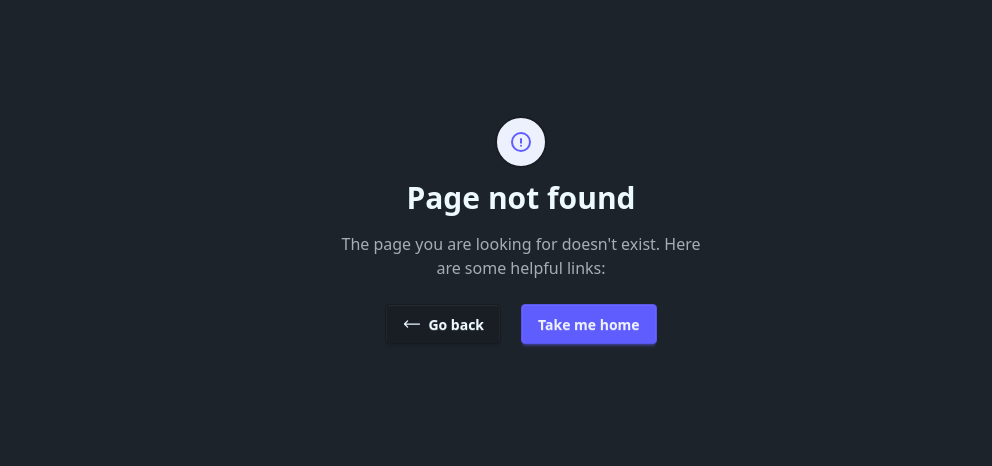
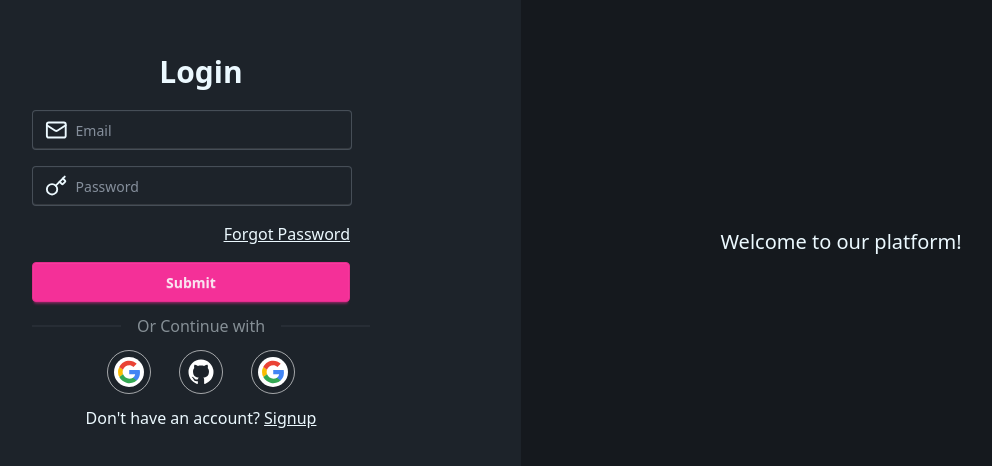
Before and after one commit to sakibansari546/cohort-leetlab, a React (Vite) app in the folder frontend/: page /login in a window 1280 px wide. Before the commit this address had no page. Shown: the part 158-624 px from the top of the page, without its empty margins (119-1111 px from the left). Built offline with nearby package versions, Linux system fonts and the light colour scheme.

Commit message:
11/05 May - feat: add Login and Signup pages with routing; implement Input component for form fields

```diff
--- a/frontend/src/App.jsx
+++ b/frontend/src/App.jsx
@@ -7,6 +7,7 @@ import Theme from "./pages/Theme";
 import Navbar from "./components/Navbar";
 import NotFoundPage from "./pages/NotFound";
 import Home from "./pages/Home";
+import LoginAndSignup from "./pages/LoginAndSignup";
 
 function App() {
   const { theme } = useSelector((state) => state.theme);
@@ -14,6 +15,9 @@ function App() {
   return (
     <div data-theme={theme}>
       <Routes>
+        <Route path="/login" element={<LoginAndSignup type="login" />} />
+        <Route path="/signup" element={<LoginAndSignup type="signup" />} />
+
         <Route path="/" element={<Navbar />}>
           <Route index element={<Home />} />
           <Route path="theme" element={<Theme />} />
--- /dev/null
+++ b/frontend/src/components/Input.jsx
@@ -0,0 +1,18 @@
+import React from "react";
+
+const Input = ({ label, icon, type, ...props }) => {
+  return (
+    <>
+      <div>
+        <div className="flex flex-col w-full">
+          <label className="input ">
+            {icon}
+            <input className="w-70" type={type} {...props} required />
+          </label>
+        </div>
+      </div>
+    </>
+  );
+};
+
+export default Input;
--- /dev/null
+++ b/frontend/src/pages/LoginAndSignup.jsx
@@ -0,0 +1,183 @@
+import React from "react";
+import Input from "../components/Input";
+import { Key, Mail, User } from "lucide-react";
+import { Link } from "react-router-dom";
+
+const LoginAndSignup = ({ type }) => {
+  const isSignupPage = type === "signup";
+  const handleChange = (e) => {
+    console.log(e.target.value);
+  };
+  return (
+    <>
+      <div>
+        <div className="flex items-center w-full min-h-screen">
+          <div className="bg-base-100 w-[50%] min-h-screen">
+            <div className="">
+              <div className="flex items-center flex-col gap-5 justify-center h-screen">
+                <div className="">
+                  <div>
+                    <h1 className="font-bold text-3xl text-center mb-5">
+                      {isSignupPage ? "Signup" : "Login"}
+                    </h1>
+                  </div>
+                  <form className="space-y-4">
+                    {isSignupPage && (
+                      <div>
+                        <Input
+                          onChange={handleChange}
+                          icon={<User />}
+                          label="Fullname"
+                          type="text"
+                          placeholder="Fullname"
+                        />
+                      </div>
+                    )}
+                    <div>
+                      <Input
+                        onChange={handleChange}
+                        icon={<Mail />}
+                        label="Email"
+                        type="email"
+                        placeholder="Email"
+                      />
+                    </div>
+                    <div>
+                      <Input
+                        onChange={handleChange}
+                        icon={<Key />}
+                        label="Password"
+                        type="password"
+                        placeholder="Password"
+                      />
+                    </div>
+                    <div className="float-right mr-5 underline font-light">
+                      <Link to="/forgot-password">Forgot Password</Link>
+                    </div>
+
+                    <div className="mr-5">
+                      <button className="btn btn-secondary w-full">
+                        Submit
+                      </button>
+                    </div>
+                  </form>
+                  <div className="divider font-light opacity-50">
+                    Or Continue with
+                  </div>
+                  <div className="my-3 flex items-center justify-center gap-7">
+                    <div>
+                      <button className="border-1 p-1.5 border-white/60 rounded-full cursor-pointer">
+                        {" "}
+                        <svg
+                          aria-label="Google logo"
+                          width="30"
+                          height="30"
+                          className="rounded-full"
+                          xmlns="http://www.w3.org/2000/svg"
+                          viewBox="0 0 512 512"
+                        >
+                          <g>
+                            <path d="m0 0H512V512H0" fill="#fff"></path>
+                            <path
+                              fill="#34a853"
+                              d="M153 292c30 82 118 95 171 60h62v48A192 192 0 0190 341"
+                            ></path>
+                            <path
+                              fill="#4285f4"
+                              d="m386 400a140 175 0 0053-179H260v74h102q-7 37-38 57"
+                            ></path>
+                            <path
+                              fill="#fbbc02"
+                              d="m90 341a208 200 0 010-171l63 49q-12 37 0 73"
+                            ></path>
+                            <path
+                              fill="#ea4335"
+                              d="m153 219c22-69 116-109 179-50l55-54c-78-75-230-72-297 55"
+                            ></path>
+                          </g>
+                        </svg>
+                      </button>
+                    </div>
+                    <div>
+                      <button className="border-1 p-1.5 border-white/60 rounded-full cursor-pointer">
+                        {" "}
+                        <svg
+                          aria-label="GitHub logo"
+                          width="30"
+                          height="30"
+                          xmlns="http://www.w3.org/2000/svg"
+                          viewBox="0 0 24 24"
+                        >
+                          <path
+                            fill="white"
+                            d="M12,2A10,10 0 0,0 2,12C2,16.42 4.87,20.17 8.84,21.5C9.34,21.58 9.5,21.27 9.5,21C9.5,20.77 9.5,20.14 9.5,19.31C6.73,19.91 6.14,17.97 6.14,17.97C5.68,16.81 5.03,16.5 5.03,16.5C4.12,15.88 5.1,15.9 5.1,15.9C6.1,15.97 6.63,16.93 6.63,16.93C7.5,18.45 8.97,18 9.54,17.76C9.63,17.11 9.89,16.67 10.17,16.42C7.95,16.17 5.62,15.31 5.62,11.5C5.62,10.39 6,9.5 6.65,8.79C6.55,8.54 6.2,7.5 6.75,6.15C6.75,6.15 7.59,5.88 9.5,7.17C10.29,6.95 11.15,6.84 12,6.84C12.85,6.84 13.71,6.95 14.5,7.17C16.41,5.88 17.25,6.15 17.25,6.15C17.8,7.5 17.45,8.54 17.35,8.79C18,9.5 18.38,10.39 18.38,11.5C18.38,15.32 16.04,16.16 13.81,16.41C14.17,16.72 14.5,17.33 14.5,18.26C14.5,19.6 14.5,20.68 14.5,21C14.5,21.27 14.66,21.59 15.17,21.5C19.14,20.16 22,16.42 22,12A10,10 0 0,0 12,2Z"
+                          ></path>
+                        </svg>
+                      </button>
+                    </div>
+                    <div>
+                      <button className="border-1 p-1.5 border-white/60 rounded-full cursor-pointer">
+                        {" "}
+                        <svg
+                          aria-label="Google logo"
+                          width="30"
+                          height="30"
+                          className="rounded-full"
+                          xmlns="http://www.w3.org/2000/svg"
+                          viewBox="0 0 512 512"
+                        >
+                          <g>
+                            <path d="m0 0H512V512H0" fill="#fff"></path>
+                            <path
+                              fill="#34a853"
+                              d="M153 292c30 82 118 95 171 60h62v48A192 192 0 0190 341"
+                            ></path>
+                            <path
+                              fill="#4285f4"
+                              d="m386 400a140 175 0 0053-179H260v74h102q-7 37-38 57"
+                            ></path>
+                            <path
+                              fill="#fbbc02"
+                              d="m90 341a208 200 0 010-171l63 49q-12 37 0 73"
+                            ></path>
+                            <path
+                              fill="#ea4335"
+                              d="m153 219c22-69 116-109 179-50l55-54c-78-75-230-72-297 55"
+                            ></path>
+                          </g>
+                        </svg>
+                      </button>
+                    </div>
+                  </div>
+
+                  <div className="text-center font-sans">
+                    {isSignupPage ? (
+                      <p>
+                        Already have an account?{" "}
+                        <Link to="/login" className="underline font-light">
+                          Login
+                        </Link>
+                      </p>
+                    ) : (
+                      <p>
+                        Don't have an account?{" "}
+                        <Link to="/signup" className="underline font-light">
+                          Signup
+                        </Link>
+                      </p>
+                    )}
+                  </div>
+                </div>
+              </div>
+            </div>
+          </div>
+          <div className="bg-base-300 w-[50%] min-h-screen flex items-center justify-center">
+            <p className="text-xl font-light">Welcome to our platform!</p>
+          </div>
+        </div>
+      </div>
+    </>
+  );
+};
+
+export default LoginAndSignup;
```
